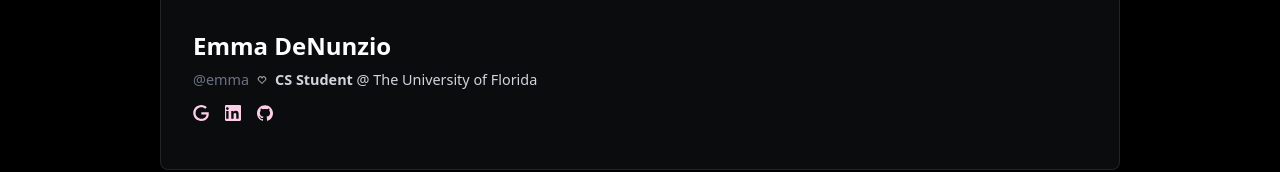
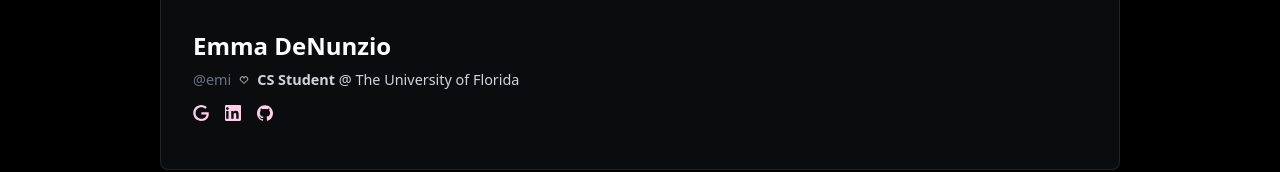
Before and after one commit to emijane/Emma, a React (Vite) app in the folder portfolio/: page / in a window 1280 px wide. Shown: the part 397-569 px from the top of the page. Built offline with nearby package versions, Linux system fonts and the light colour scheme.

Commit message:
updated user to @emi

```diff
--- a/portfolio/src/pages/About.jsx
+++ b/portfolio/src/pages/About.jsx
@@ -32,7 +32,7 @@ export default function About() {
           <div className="bio mt-[1rem] ml-[2rem] w-full">
             <h1 className="text-md md:text-2xl font-bold text-white">Emma DeNunzio</h1>
             <div className="bio-wrapper flex flex-col md:flex-row gap-2 mt-[0.5rem]">
-              <p className="text-gray-500 text-xs md:text-[0.9rem]">@emma</p>
+              <p className="text-gray-500 text-xs md:text-[0.9rem]">@emi</p>
               <HeartIcon className="hidden md:block w-2.5 h-2.5 text-white hover:text-pink-300 self-center" />
               <h3 className="text-gray-300 text-xs md:text-[0.9rem]">
                 <b>CS Student</b> @ The University of Florida
```
